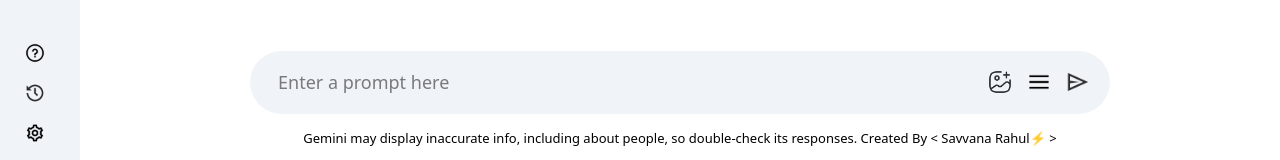
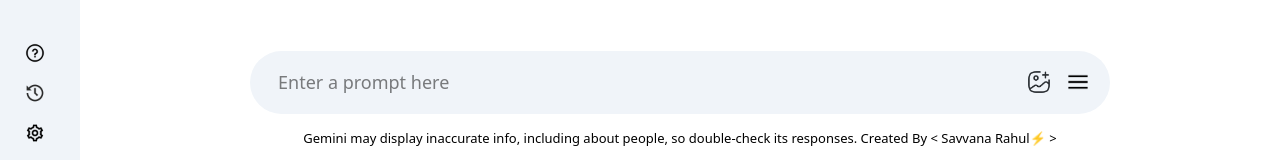
Before and after one commit to RahulDev-01/Gemini-clone, a React (Vite) app: page / in a window 1280 px wide. Shown: the part 637-797 px from the top of the page. Built offline with nearby package versions, Linux system fonts and the light colour scheme; no server answers.

Commit message:
Bugs Fixed :muscle:

```diff
--- a/src/components/Main/Main.jsx
+++ b/src/components/Main/Main.jsx
@@ -96,7 +96,8 @@
               <img src={assets.gallery_icon} alt="Gallery Icon" />  {/* Gallery icon */}
               <img src={assets.menu_icon} alt="Menu Icon" />  {/* Menu icon */}
               {/* Trigger the onSent function when the user clicks the send icon */}
-              <img onClick={() => { onSent() }} src={assets.send_icon} alt="Send Icon" />
+              {input?<img onClick={() => { onSent() }} src={assets.send_icon} alt="Send Icon" />:null}
+
             </div>
           </div>
 
```
